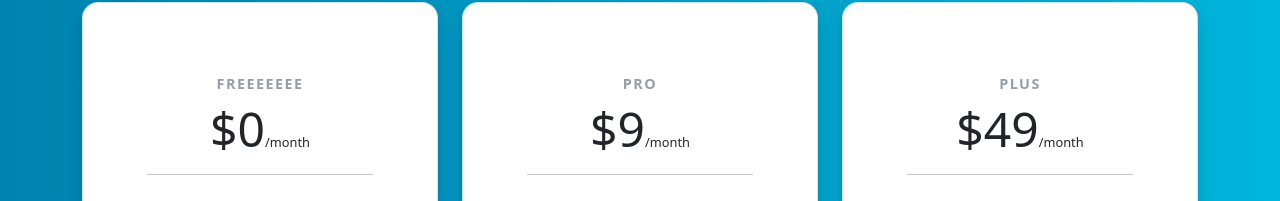
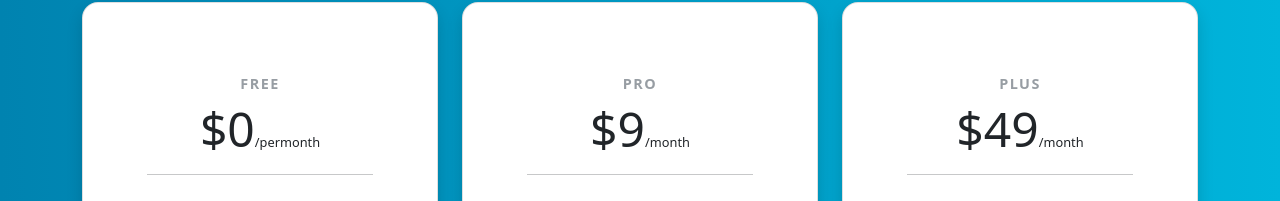
Before and after one commit to Nagaveni10/React-task-1, a React (Create React App) app: page / in a window 1280 px wide. Shown: the part 174-375 px from the top of the page. Built offline with nearby package versions, Linux system fonts and the light colour scheme.

Commit message:
add netlify folder

```diff
--- a/src/App.js
+++ b/src/App.js
@@ -19,10 +19,10 @@ function App() {
               <div className="card bg-white p-5 rounded-lg shadow">
                 <div className="card-body">
                   <h5 className="card-title text-uppercase text-center text-muted">
-                    Freeeeeee
+                    Free
                   </h5>
                   <h6 class="card-price text-center">
-                    $0<span class="period">/month</span>
+                    $0<span class="period">/permonth</span>
                   </h6>
 
                   <hr />
```
